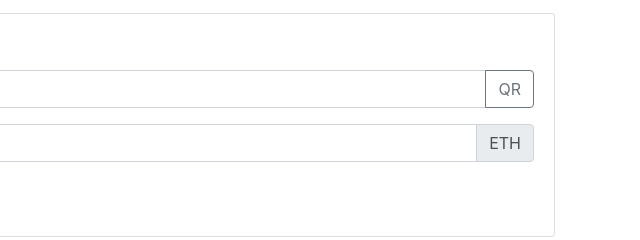
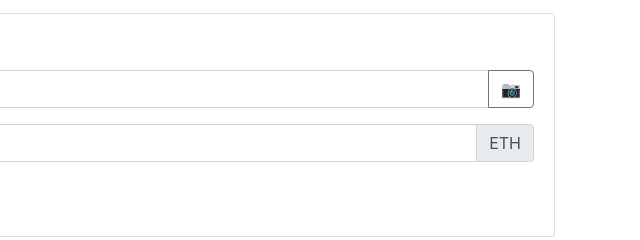
Before and after one commit to piyolab/cryptopurse, a plain HTML site: page public/eth/index.html in a window 1280 px wide. Shown: the part 370-610 px from the top of the page, 640-1280 px from the left. Drawn offline with nearby package versions, Linux system fonts and the light colour scheme; no server answers.

Commit message:
fix: typo

```diff
--- a/public/eth/index.html
+++ b/public/eth/index.html
@@ -67,7 +67,7 @@
           <div class="input-group mb-3">
             <input type="text" class="form-control" placeholder="Recipient's address" id="to-address">
             <div class="input-group-append">
-              <button class="btn btn-outline-secondary" type="button" data-toggle="modal" data-target="#qrcode-reader-modal" id="to-address-qr-btn">QR</button>
+              <button class="btn btn-outline-secondary" type="button" data-toggle="modal" data-target="#qrcode-reader-modal" id="to-address-qr-btn">📷</button>
             </div>
           </div>
           <div class="input-group mb-3">
```
